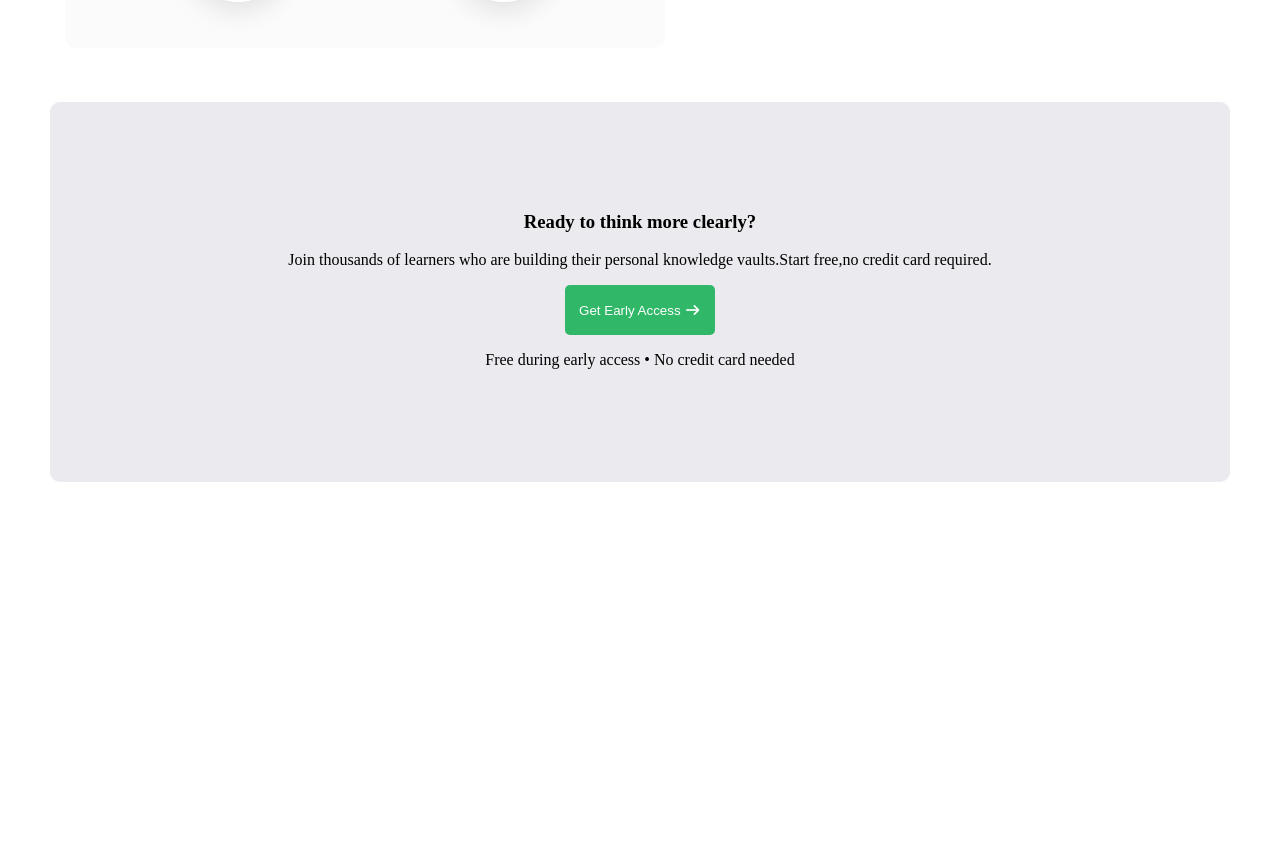
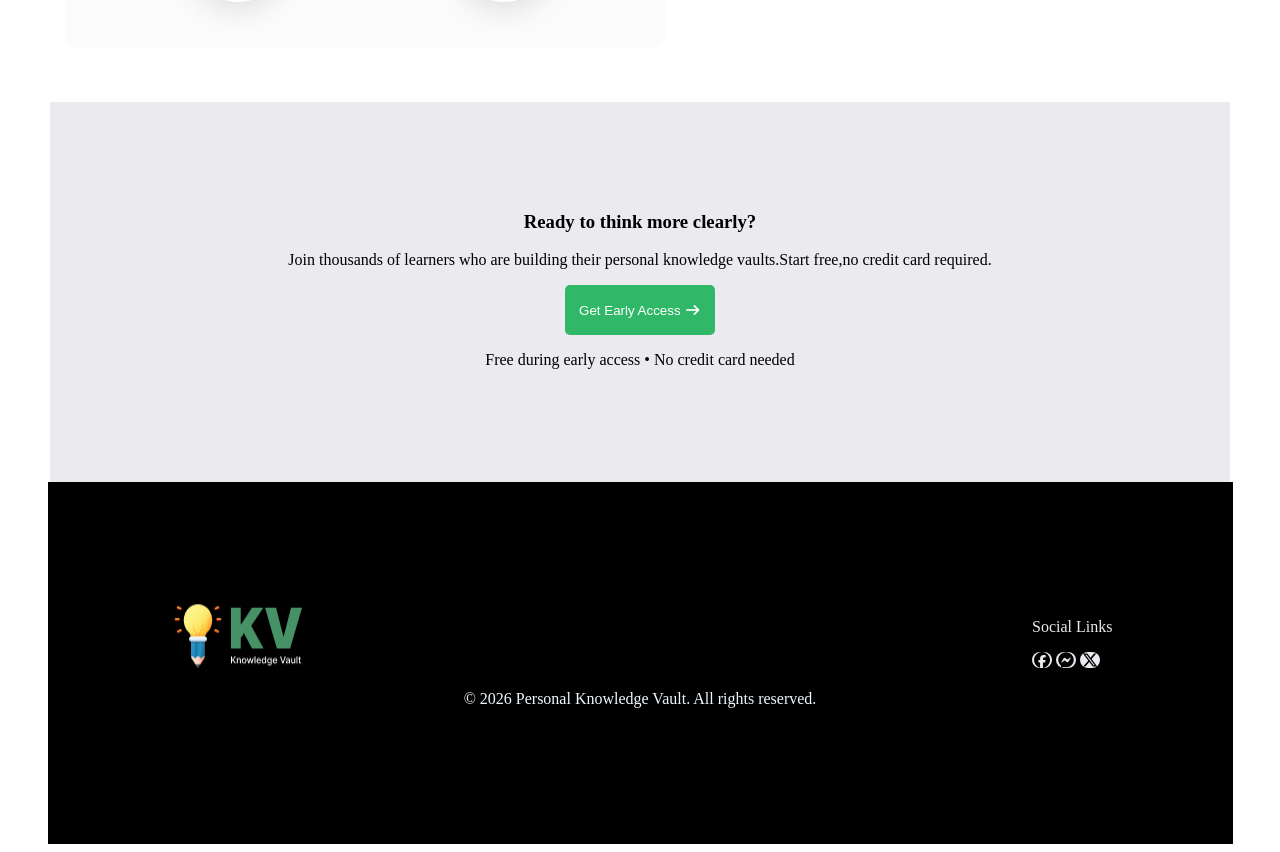
Before and after one commit to freelancer-1981/assignment-one, a plain HTML site: page index.html in a window 1280 px wide. Shown: the part 1908-2760 px from the top of the page. Before the commit the page ends 2398 px from the top, so only its background shows below. Drawn offline with Linux system fonts and the light colour scheme.

Commit message:
footer item added

```diff
--- a/assign.css
+++ b/assign.css
@@ -87,8 +87,22 @@
 
 
     .ready-container{ background-color: #eaeaef;
-    width: 1000px; height: 200px; margin: auto; border-radius: 10px;
-  text-align: center; align-items: center; padding: 90px;px;}
+    width: 1000px; height: 200px; margin: auto;
+  text-align: center; align-items: center; padding: 90px;}
 
   .ready-button{background: #30b868; width: 150px; height: 50px;
      border: none; border-radius: 5px; color: white; font: 700;}
+     .ready-button:hover{background-color: magenta;}
+
+     /* start-sosiallink section? */
+
+      .footer{width: 945px; padding: 120px; background-color: black; margin: auto;}
+
+     .social-link{  display: flex; justify-content: space-between;
+    margin: auto; background: #000000;}
+
+    .social-link i{background-color: #eaeaef;
+    gap: 10px; border-radius: 10px;}
+
+    .social-name{color: #eaeaef;}
+   .all-right{color: aliceblue; text-align: center ;width: 100%;  margin-top: 20px;}
--- a/index.html
+++ b/index.html
@@ -36,7 +36,7 @@
 
 
                     <div class="stracture-discrive">
-                        <button class="early-button">Early access now open</button>
+                        <button class="early-button"> <i class="fa-solid fa-sun"></i>Early access now open</button>
 
                     <div class="taking">
                         <h1>Tracture Thinking</h1>
@@ -47,7 +47,7 @@
 
                         <div class="stracture-button">
                             <button class="button-01">start building your vault <i class="fa-solid fa-arrow-right"></i></button>
-                            <button class="button-02">See how its work</button>
+                            <button class="button-02"><i class="fa-solid fa-play"></i> See how its work </button>
                         </div>
                     </div>
                      </div>
@@ -166,18 +166,30 @@
                         </div>
 
                     </div>
+                 </section>
+    </header>
 
 
+  <!-- start fooler section? -->
 
+    <footer class="footer">
 
+        <div class="social-link" >
+            <img src="./Materials/assets/logo-footer.png" alt="">
 
+            <div>
+                <p class="social-name">Social Links</p>
+                <div >
+                    <i class="fa-brands fa-facebook"></i>
+                    <i class="fa-brands fa-facebook-messenger"></i>
+                    <i class="fa-brands fa-x-twitter"></i>
+                </div>
+            </div>
 
+         </div>
+        <p class="all-right">© 2026 Personal Knowledge Vault. All rights reserved.</p>
 
-
-                 </section>
-
-
-    </header>
+    </footer>
 
 
 
```
